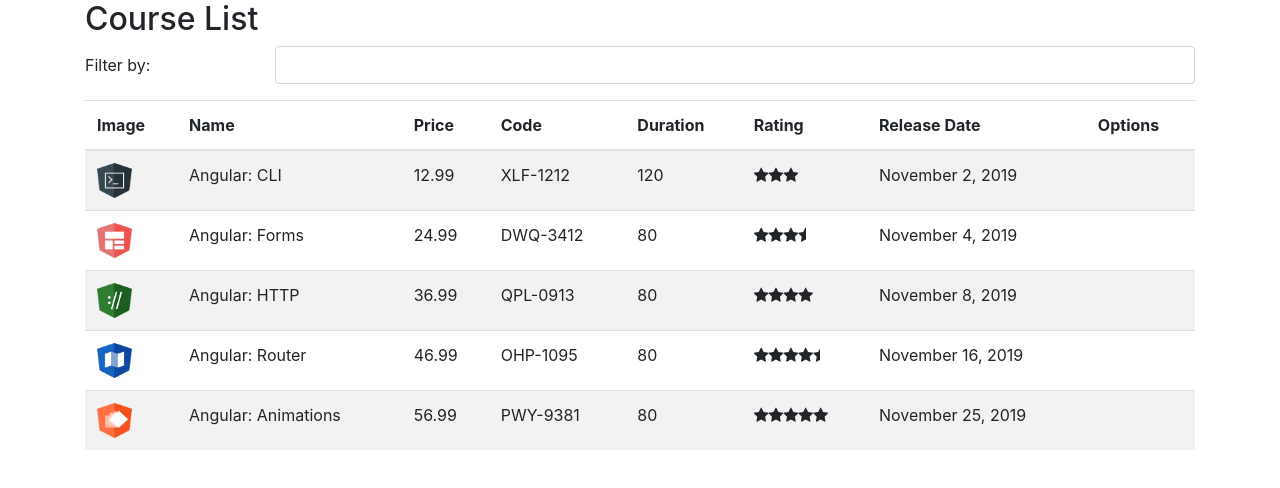
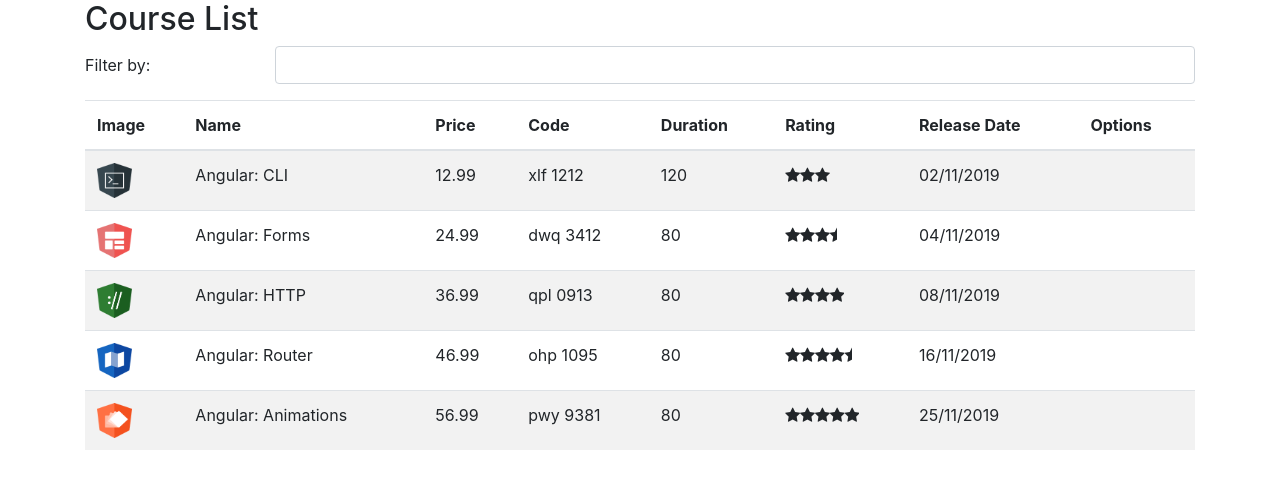
Before and after one commit to dannilopires/intro-angular, an Angular app: page / in a window 1280 px wide. Shown: the top 488 px of the page. Built offline with nearby package versions, Linux system fonts and the light colour scheme.

Commit message:
add and create pipes

```diff
--- a/src/app/app.module.ts
+++ b/src/app/app.module.ts
@@ -6,12 +6,14 @@
 
 import { CourseListComponent } from './courses/course-list.component';
 import { StarComponent } from './courses/star/star.component';
+import { ReplacePipe } from './pipe/replace.pipe';
 
 @NgModule({
   declarations: [
     AppComponent,
     CourseListComponent,
-    StarComponent
+    StarComponent,
+    ReplacePipe
   ],
   imports: [
     BrowserModule,
--- a/src/app/courses/course-list.component.html
+++ b/src/app/courses/course-list.component.html
@@ -22,12 +22,12 @@
             <td><img [src]='course.imageUrl' width="35" height="35"></td>
             <td>{{course.name}}</td>
             <td>{{course.price}}</td>
-            <td>{{course.code }}</td>
+            <td>{{course.code | lowercase | replace: '-' : ' '}}</td>
             <td>{{course.duration}}</td>
             <td>
                 <app-star [rating]="course.rating"></app-star>
             </td>
-            <td>{{course.releaseDate}}</td>
+            <td>{{course.releaseDate | date: 'dd/MM/yyyy' }}</td>
             <td></td>
         </tr>
     </tbody>
--- /dev/null
+++ b/src/app/pipe/replace.pipe.ts
@@ -0,0 +1,11 @@
+import { Pipe, PipeTransform } from '@angular/core';
+
+@Pipe({
+    name: 'replace'
+})
+export class ReplacePipe implements PipeTransform{
+
+    transform(value: string, char: string, valueToReplace: string) {
+        return value.replace(char, valueToReplace);
+    }
+}
```
